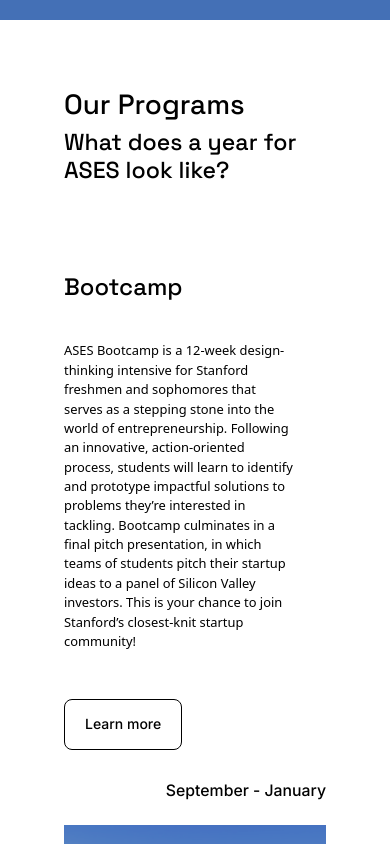
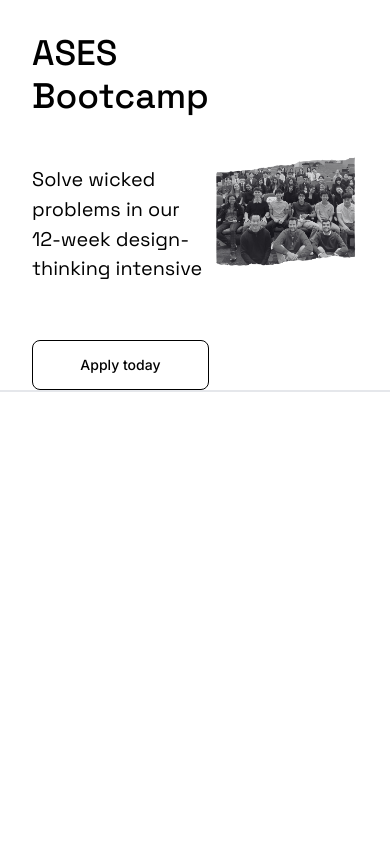
Before and after one commit to nsegaran/ASES-Website, a React (Create React App) app: page / in a window 390 px wide. Shown: the top 844 px of the page. Built offline with nearby package versions, Linux system fonts and the light colour scheme.

Commit message:
responsive hero bootcamp without background

```diff
--- a/src/App.js
+++ b/src/App.js
@@ -8,6 +8,7 @@
 import FAQSection from "./pages/Home/sections/FAQs";
 import Timeline from "./pages/Home/sections/Timeline";
 import profileData from "./components/textContent/homeProfileCards.json";
+import Bootcamp from "./pages/Bootcamp Page/Bootcamp";
 import { motion } from "framer-motion";
 
 const theme = createTheme({
@@ -19,14 +20,10 @@
 function App() {
   return (
     <ThemeProvider theme={theme}>
-      <Timeline />
+      <Bootcamp />
+      {/* <Timeline />
 
       <FAQSection />
-      {/* <div className="App min-vh-100 d-flex justify-content-center align-items-center">
-        <LongButtonWArrowCustomized />
-        <LongButtonWOArrowCustomized />
-        <ShortButtonCustomized />
-      </div> */}
       <div className="d-flex flex-lg-row flex-column justify-content-center align-items-center space-x-6 space-y-6">
         {profileData.map((m) => {
           return (
@@ -38,7 +35,7 @@
             />
           );
         })}
-      </div>
+      </div> */}
     </ThemeProvider>
   );
 }
--- /dev/null
+++ b/src/pages/Bootcamp Page/Bootcamp.js
@@ -0,0 +1,9 @@
+import BootcampHeader from "./sections/BootcampHeader";
+
+export default function Bootcamp() {
+  return (
+    <>
+      <BootcampHeader />
+    </>
+  );
+}
--- /dev/null
+++ b/src/pages/Bootcamp Page/sections/BootcampHeader.js
@@ -0,0 +1,43 @@
+import React from "react";
+import ShortButton from "../../../components/ShortButton";
+import image from "../../../images/bootcamp-header.png";
+import video from "../../../images/bootcamp-hero-gradient.mov";
+
+export default function BootcampHeader() {
+  return (
+    <div className="d-flex pt-8 laptop:flex-row mobile:flex-col px-8 mobile:px-0 w-full mobile:gap-y-2 laptop:justify-around laptop:px-12 border-b-2">
+      {/* <video
+        src={video}
+        className="z-[-1] w-auto min-w-full min-h-full max-w-none"
+        playing
+        loop
+        muted
+        // style={{ position: "absolute", top: 0, left: 0, zIndex: -1 }}
+      /> */}
+      <div className="d-flex flex-col flex mobile:w-full laptop:w-2/5 laptop:pt-9 laptop:pl-9 laptop:items-start mobile:items-center gap-y-10 mobile:px-8 mobile:text-center laptop:text-left">
+        <h1
+          style={{
+            fontSize: "calc(16px + 5vmin)",
+            fontFamily: "Space Grotesk",
+          }}
+          className="laptop:w-2/5"
+        >
+          ASES Bootcamp
+        </h1>
+        <p
+          style={{
+            fontSize: "calc(12px + 2vmin)",
+            fontFamily: "Space Grotesk",
+            fontWeight: "light",
+          }}
+        >
+          Solve wicked problems in our 12-week design-thinking intensive
+        </p>
+        <ShortButton text={"Apply today"} />
+      </div>
+      <div className="flex items-center justify-center laptop:pt-5 mobile:pt-2 mobile:pb-8">
+        <img src={image} className="align-self-center" />
+      </div>
+    </div>
+  );
+}
```
Also changed, not shown: src/images/bootcamp-header.png (added), src/pages/Bootcamp Page/Bootcamp.jsx (deleted), src/pages/Bootcamp Page/sections/Header.jsx (deleted), 1 other file (tests, documents, lock files or other folders).
